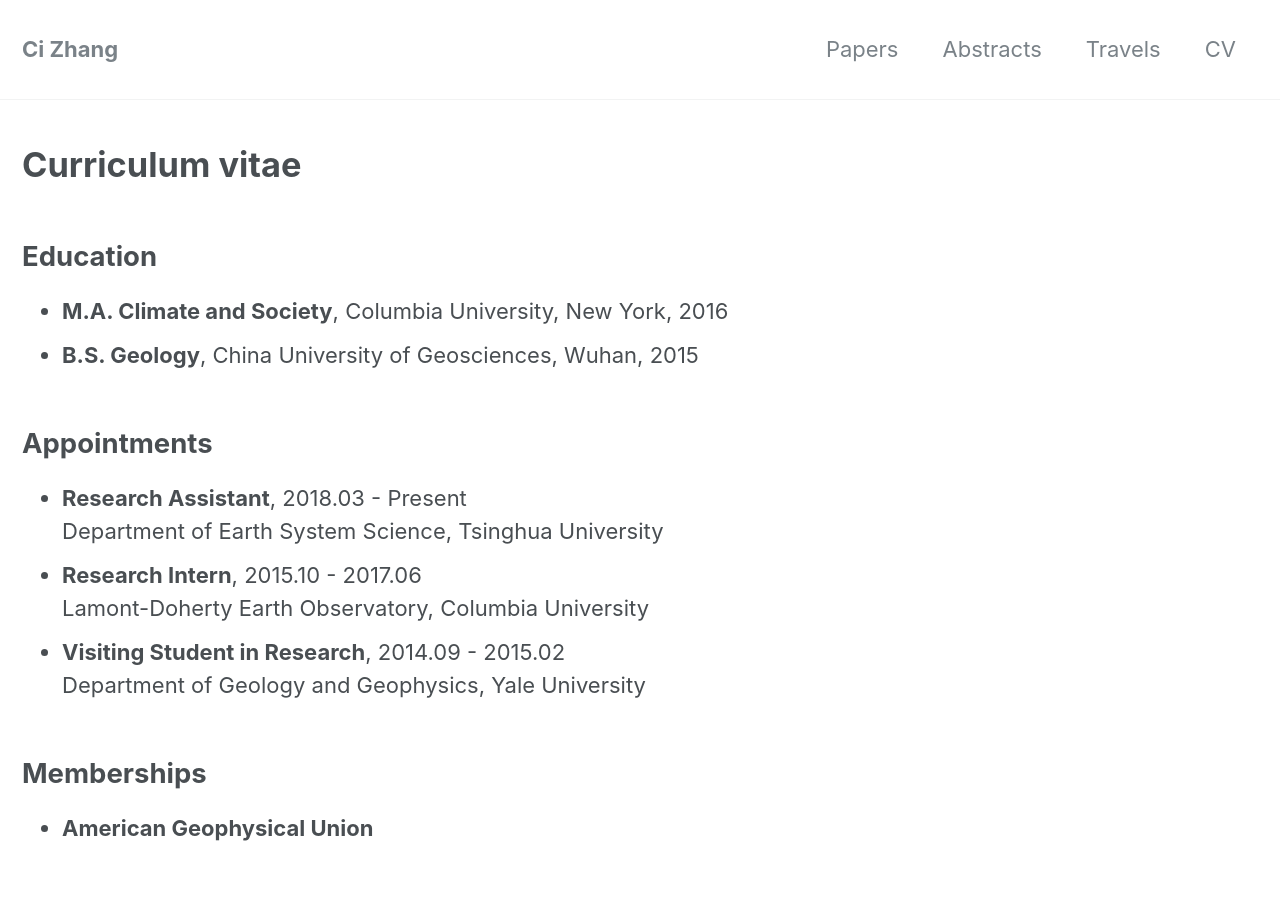
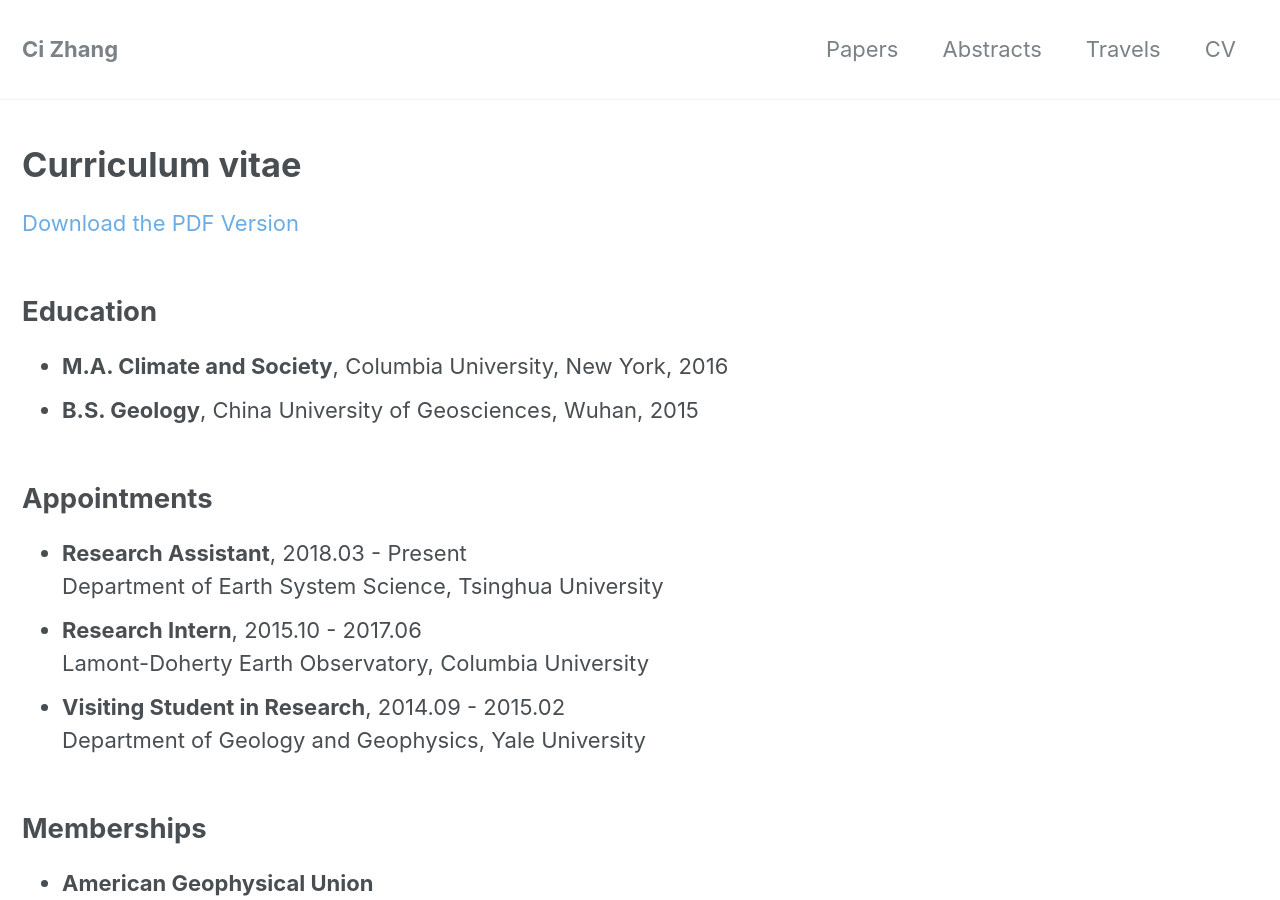
Before and after one commit to ci-zhang/ci-zhang.github.io, a Jekyll site: the page built from _pages/cv.md, in a window 1280 px wide and 900 px high. Built offline with Jekyll 4.4.1, drawn with Linux system fonts in a browser that asks for light colours; nearby versions of some CDN libraries; a style sheet for code colours, icons or effects is not loaded.

Commit message:
add the download link

```diff
--- a/_pages/cv.md
+++ b/_pages/cv.md
@@ -4,6 +4,8 @@ title: "CV"
 layout: space
 ---
 # Curriculum vitae
+
+[Download the PDF Version](https://github.com/geosciz)
 
 ## Education
 *  **M.A. Climate and Society**, Columbia University, New York, 2016
```
